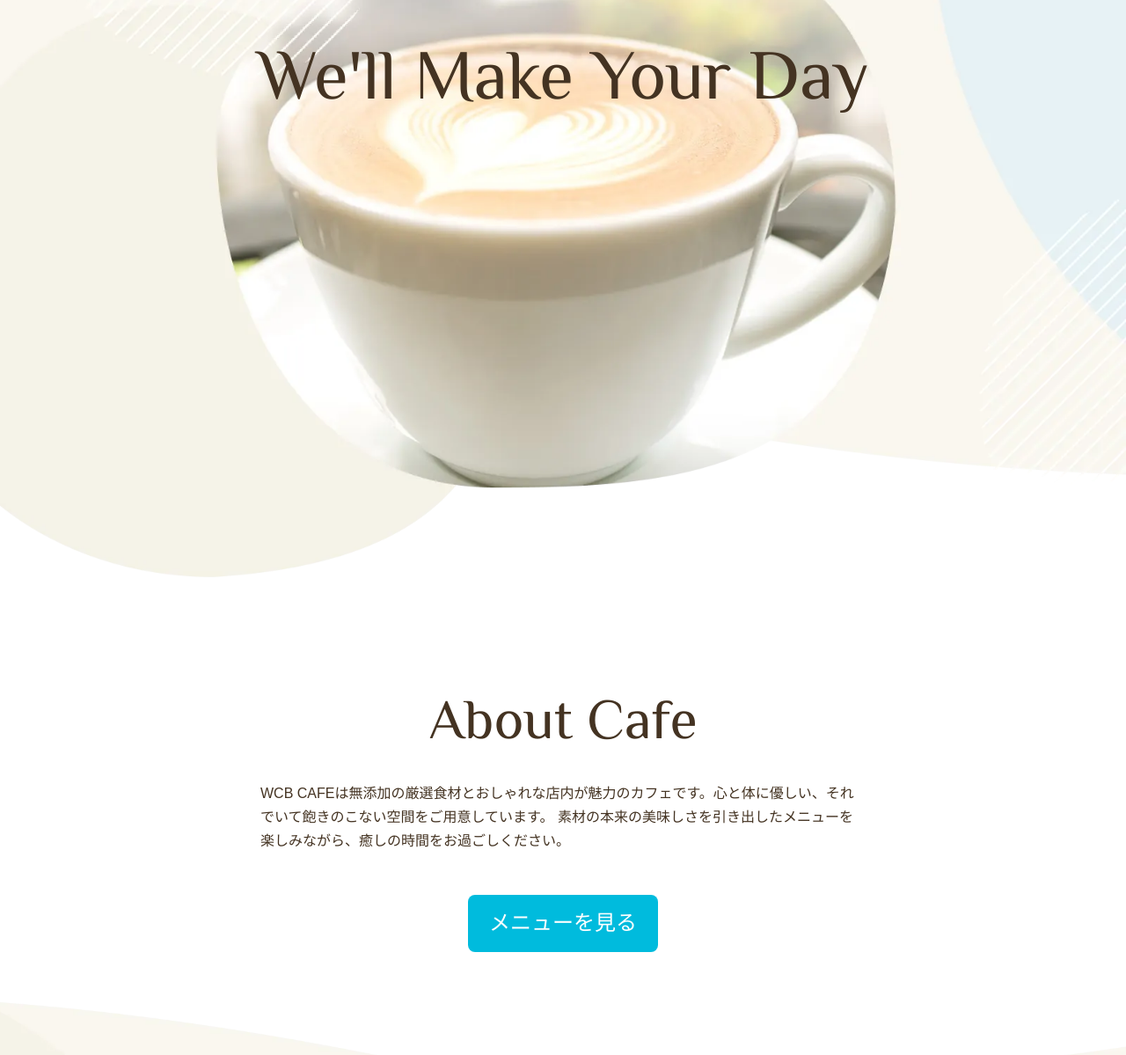
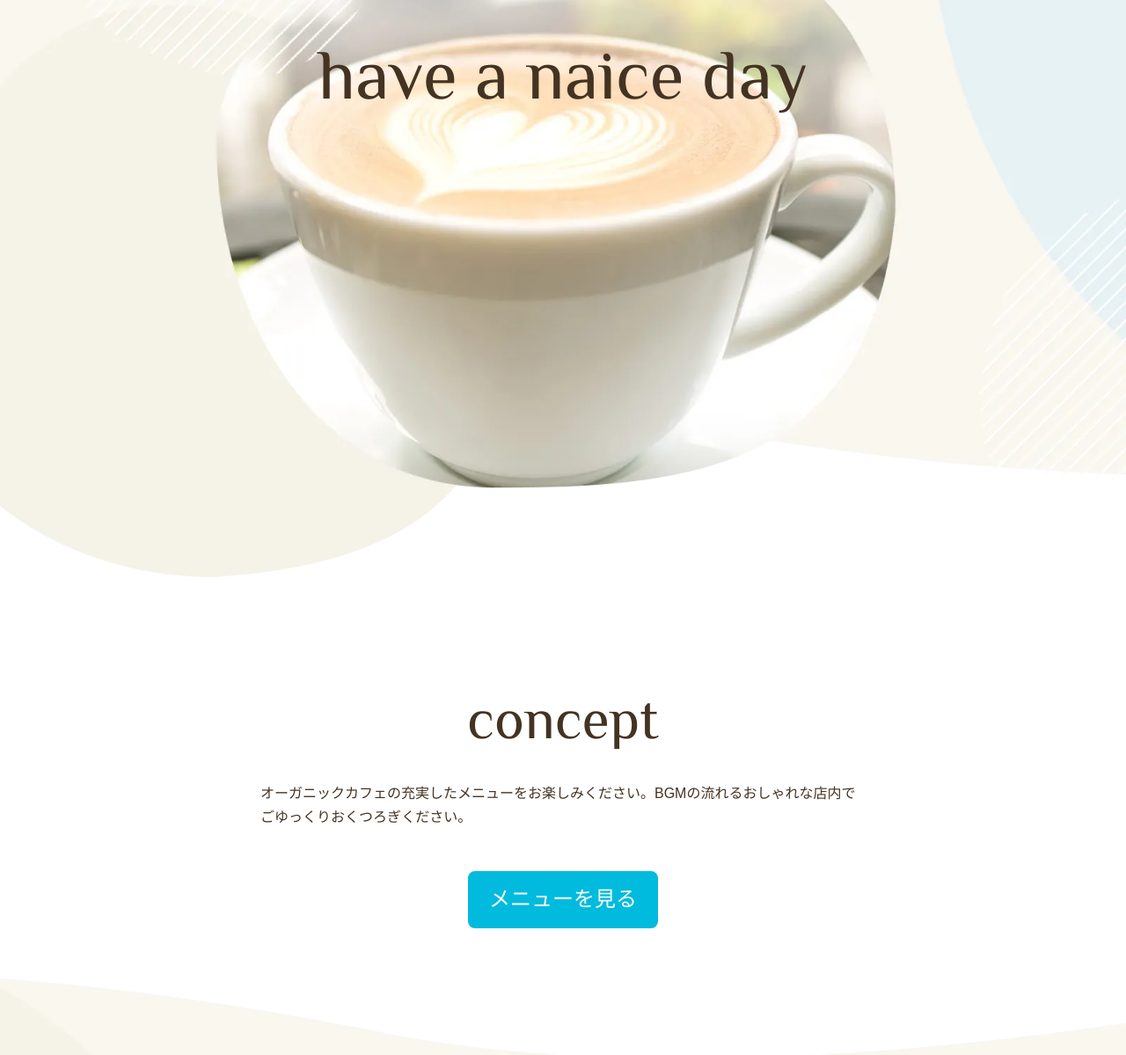
Before and after one commit to akiyamaguchi17-dotcom/wcb_test, a plain HTML site: page index.html in a window 1280 px wide. Shown: the part 101-1300 px from the top of the page at 88% size. Drawn offline with Linux system fonts and the light colour scheme; some packages are replaced by stand-ins of ours.

Commit message:
Update index.html

```diff
--- a/index.html
+++ b/index.html
@@ -2,8 +2,8 @@
 <html lang="ja">
     <head>
         <meta charset="utf-8">
-        <title>WCB Cafe</title>
-        <meta name="description" content="ブレンドコーヒーとヘルシーなオーガニックフードを提供するカフェ">
+        <title>school cafe</title>
+        <meta name="description" content="都会のオアシスとして癒しを提供するオーガニックカフェ">
         <meta name="viewport" content="width=device-width, initial-scale=1">
 
     <!-- ファビコン -->
@@ -36,13 +36,12 @@
                 </ul>
             </nav>
         </header>
-        <h2 class="page-title font-english">We'll Make Your Day</h2>
+        <h2 class="page-title font-english">have a naice day</h2>
 </div>
         <section class="about">
-            <h3 class="heading-large font-english">About Cafe</h3>
+            <h3 class="heading-large font-english">concept</h3>
             <p>
-                WCB CAFEは無添加の厳選食材とおしゃれな店内が魅力のカフェです。心と体に優しい、それでいて飽きのこない空間をご用意しています。
-                素材の本来の美味しさを引き出したメニューを楽しみながら、癒しの時間をお過ごしください。
+                オーガニックカフェの充実したメニューをお楽しみください。BGMの流れるおしゃれな店内でごゆっくりおくつろぎください。
             </p>
         <div class="align-center">
             <a class="btn" href="menu.html">メニューを見る</a>
```
